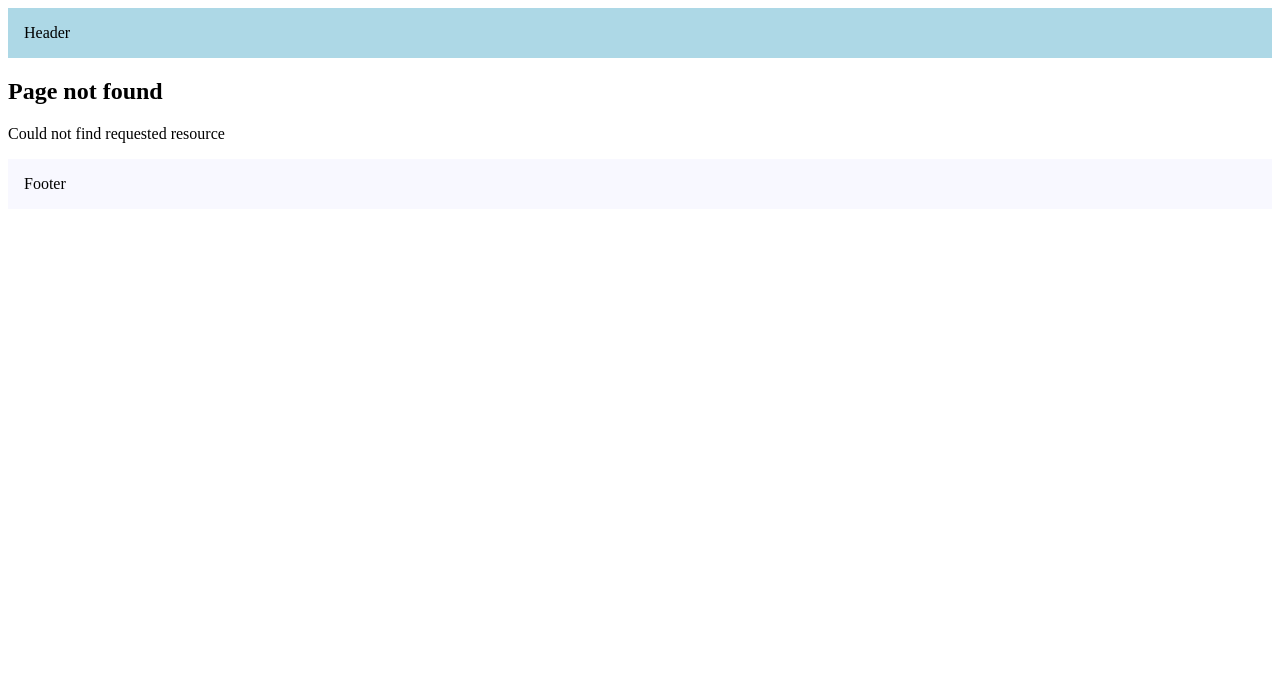
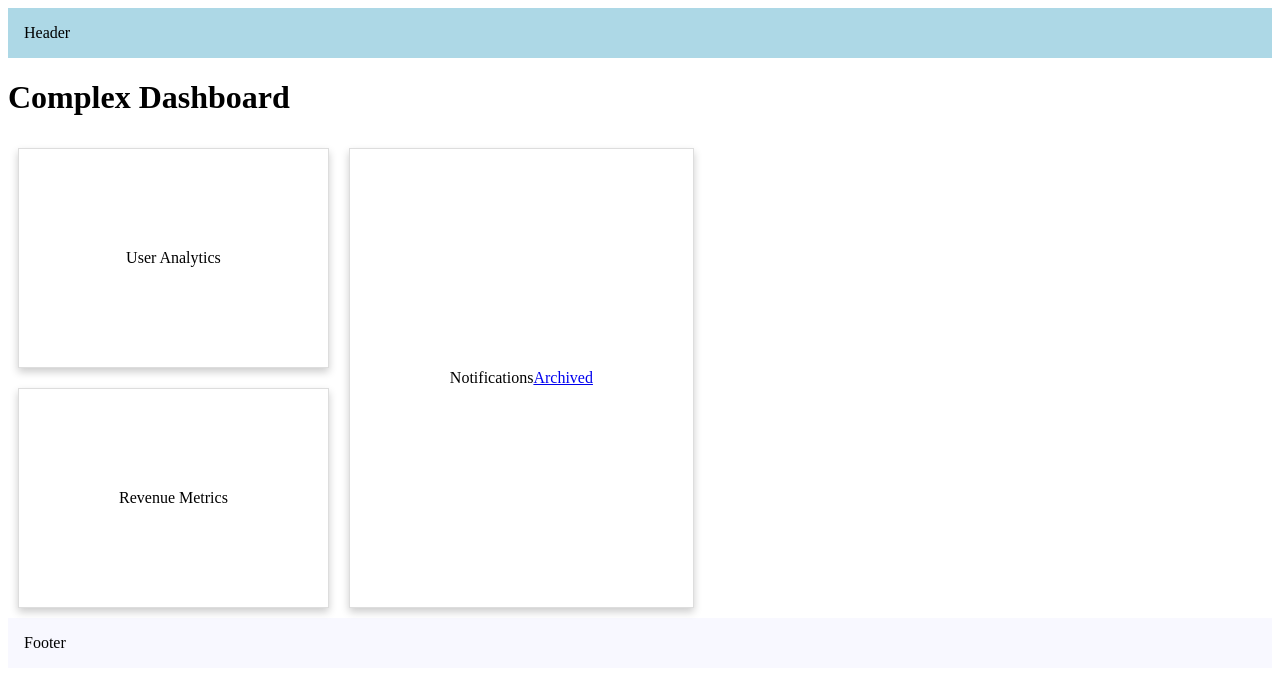
Before and after one commit to julyperfect07/Next-tutorial, a Next.js app: page /complex-dashboard in a window 1280 px wide. Before the commit this address had no page. Shown: the top 686 px of the page. Built offline with nearby package versions, Linux system fonts and the light colour scheme.

Commit message:
parallel routing and unmatched routes

```diff
--- /dev/null
+++ b/src/app/complex-dashboard/@notification/page.tsx
@@ -0,0 +1,16 @@
+import Card from "@/components/card";
+import Link from "next/link";
+import React from "react";
+
+const Notifications = () => {
+  return (
+    <>
+      <Card>
+        Notifications{" "}
+        <Link href="/complex-dashboard/archived">Archived</Link>
+      </Card>
+    </>
+  );
+};
+
+export default Notifications;
--- /dev/null
+++ b/src/app/complex-dashboard/@revenue/default.tsx
@@ -0,0 +1,6 @@
+import Card from "@/components/card";
+import React from "react";
+
+export default function defaultRevenueMetrics() {
+  return <Card>Revenue Metrics</Card>;
+}
--- /dev/null
+++ b/src/app/complex-dashboard/@revenue/page.tsx
@@ -0,0 +1,6 @@
+import Card from "@/components/card";
+import React from "react";
+
+export default function RevenueMetrics() {
+  return <Card>Revenue Metrics</Card>;
+}
--- /dev/null
+++ b/src/app/complex-dashboard/@users/default.tsx
@@ -0,0 +1,6 @@
+import Card from "@/components/card";
+import React from "react";
+
+export default function defaultUserAnalytics() {
+  return <Card>User Analytics</Card>;
+}
--- /dev/null
+++ b/src/app/complex-dashboard/@users/page.tsx
@@ -0,0 +1,6 @@
+import Card from "@/components/card";
+import React from "react";
+
+export default function UserAnalytics() {
+  return <Card>User Analytics</Card>;
+}
--- /dev/null
+++ b/src/app/complex-dashboard/default.tsx
@@ -0,0 +1,5 @@
+import React from "react";
+
+export default function defaultPage() {
+  return <h1>Complex Dashboard</h1>;
+}
--- /dev/null
+++ b/src/app/complex-dashboard/layout.tsx
@@ -0,0 +1,32 @@
+import React from "react";
+
+interface layoutProps {
+  children: React.ReactNode;
+  notification: React.ReactNode;
+  revenue: React.ReactNode;
+  users: React.ReactNode;
+}
+
+function layout({
+  children,
+  notification,
+  revenue,
+  users,
+}: layoutProps) {
+  return (
+    <div>
+      <div>{children}</div>
+      <div style={{ display: "flex" }}>
+        <div style={{ display: "flex", flexDirection: "column" }}>
+          <div>{users}</div>
+          <div>{revenue}</div>
+        </div>
+        <div style={{ display: "flex", flex: "1" }}>
+          {notification}
+        </div>
+      </div>
+    </div>
+  );
+}
+
+export default layout;
--- /dev/null
+++ b/src/app/complex-dashboard/page.tsx
@@ -0,0 +1,7 @@
+import React from "react";
+
+function page() {
+  return <h1>Complex Dashboard</h1>;
+}
+
+export default page;
--- /dev/null
+++ b/src/components/card.tsx
@@ -0,0 +1,16 @@
+import React from "react";
+
+function Card({ children }: { children: React.ReactNode }) {
+  const cardStyle = {
+    padding: "100px",
+    margin: "10px",
+    boxShadow: "0 4px 8px 0 rgba(0,0,0,0.2)",
+    border: "1px solid #ddd",
+    display: "flex",
+    justifyContent: "center",
+    alignItems: "center",
+  };
+  return <div style={cardStyle}>{children}</div>;
+}
+
+export default Card;
```
Also changed, not shown: src/app/complex-dashboard/@notification/archived/page.tsx (added, +15 -0 lines).
